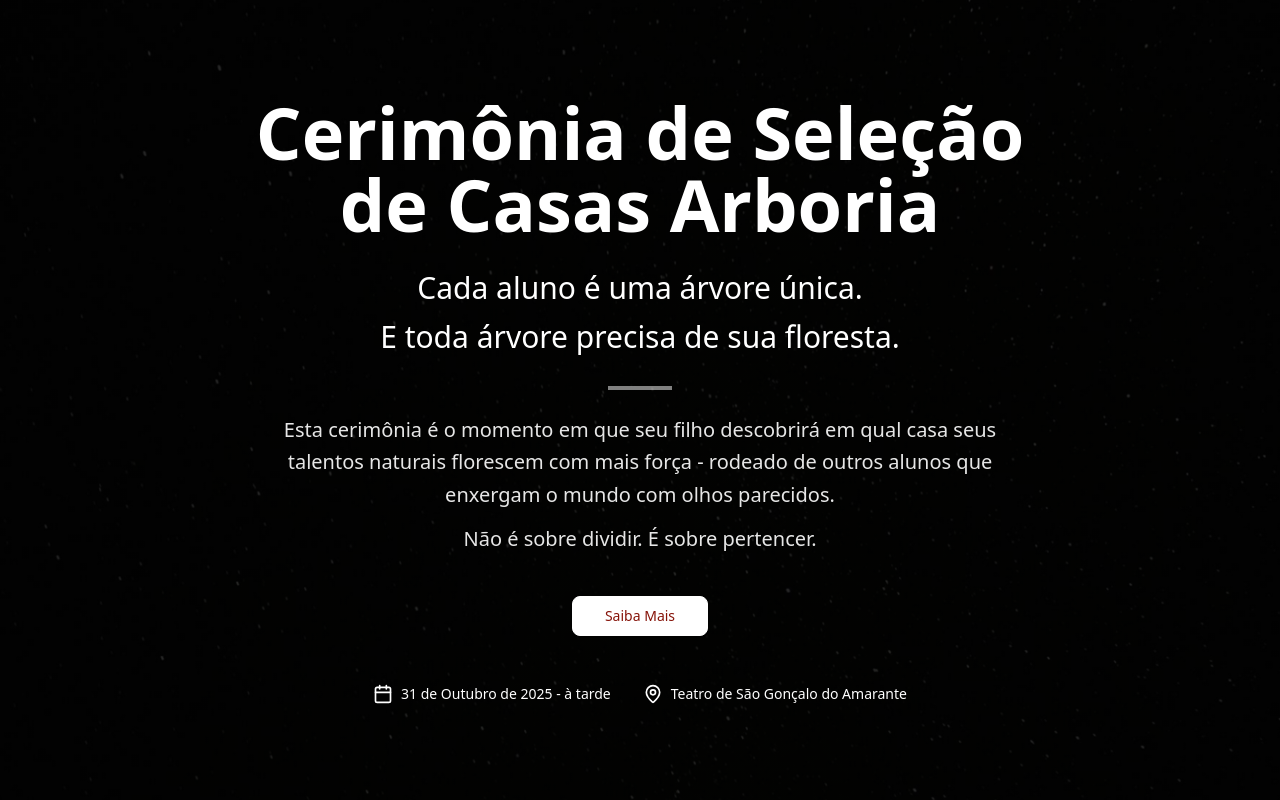
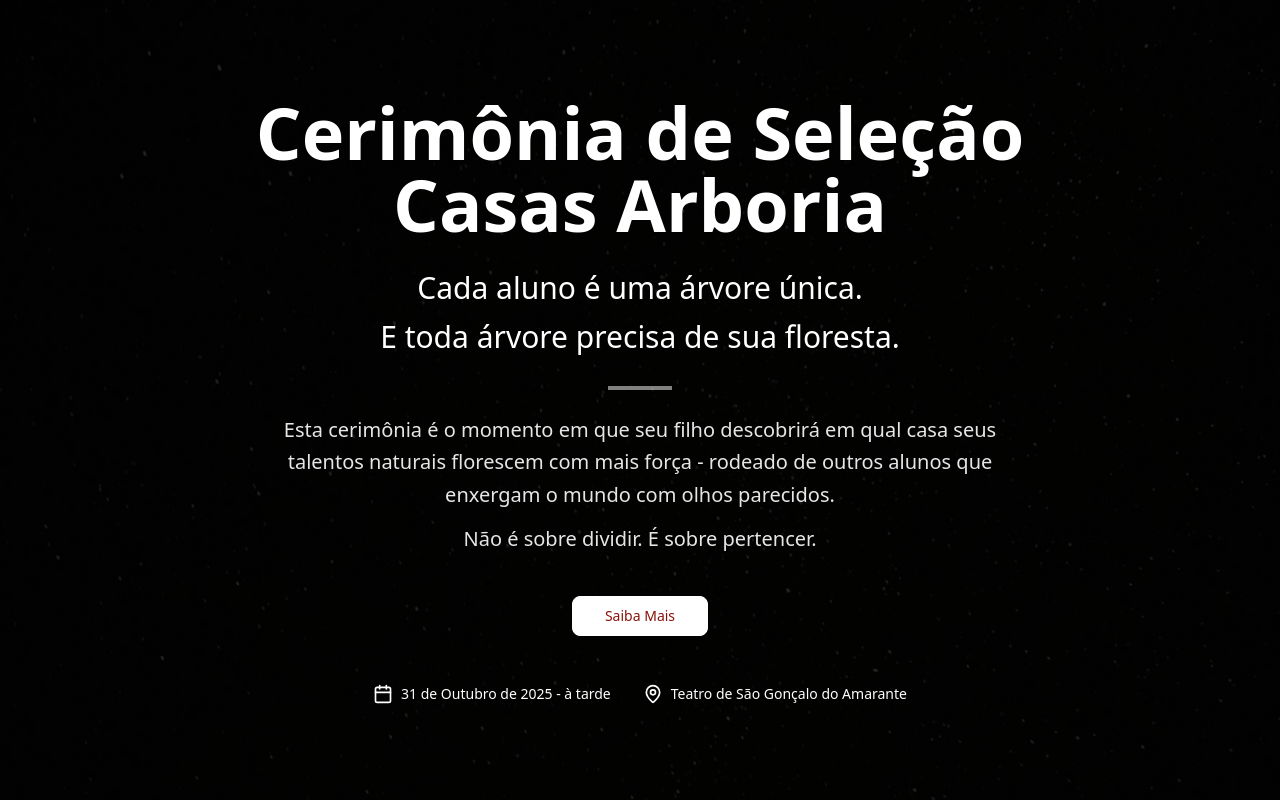
Before and after one commit to pedrologapp/amadeus-2025-arboriasele-o, a React (Vite) app: page / in a window 1280 px wide. Shown: the top 800 px of the page. Built offline with nearby package versions, Linux system fonts and the light colour scheme.

Commit message:
Update App.jsx

```diff
--- a/src/App.jsx
+++ b/src/App.jsx
@@ -143,7 +143,7 @@ import React, { useState } from 'react';
                 <section className="hero-section min-h-screen flex items-center justify-center text-white relative">
                   <div className="text-center z-10 max-w-4xl mx-auto px-4">
                     <h1 className="text-5xl md:text-7xl font-bold mb-6 animate-fade-in">
-                      Cerimônia de Seleção de Casas Arboria
+                      Cerimônia de Seleção    Casas Arboria
                     </h1>
                     <div className="space-y-6 mb-10">
               <p className="text-2xl md:text-3xl font-light leading-relaxed">
```
